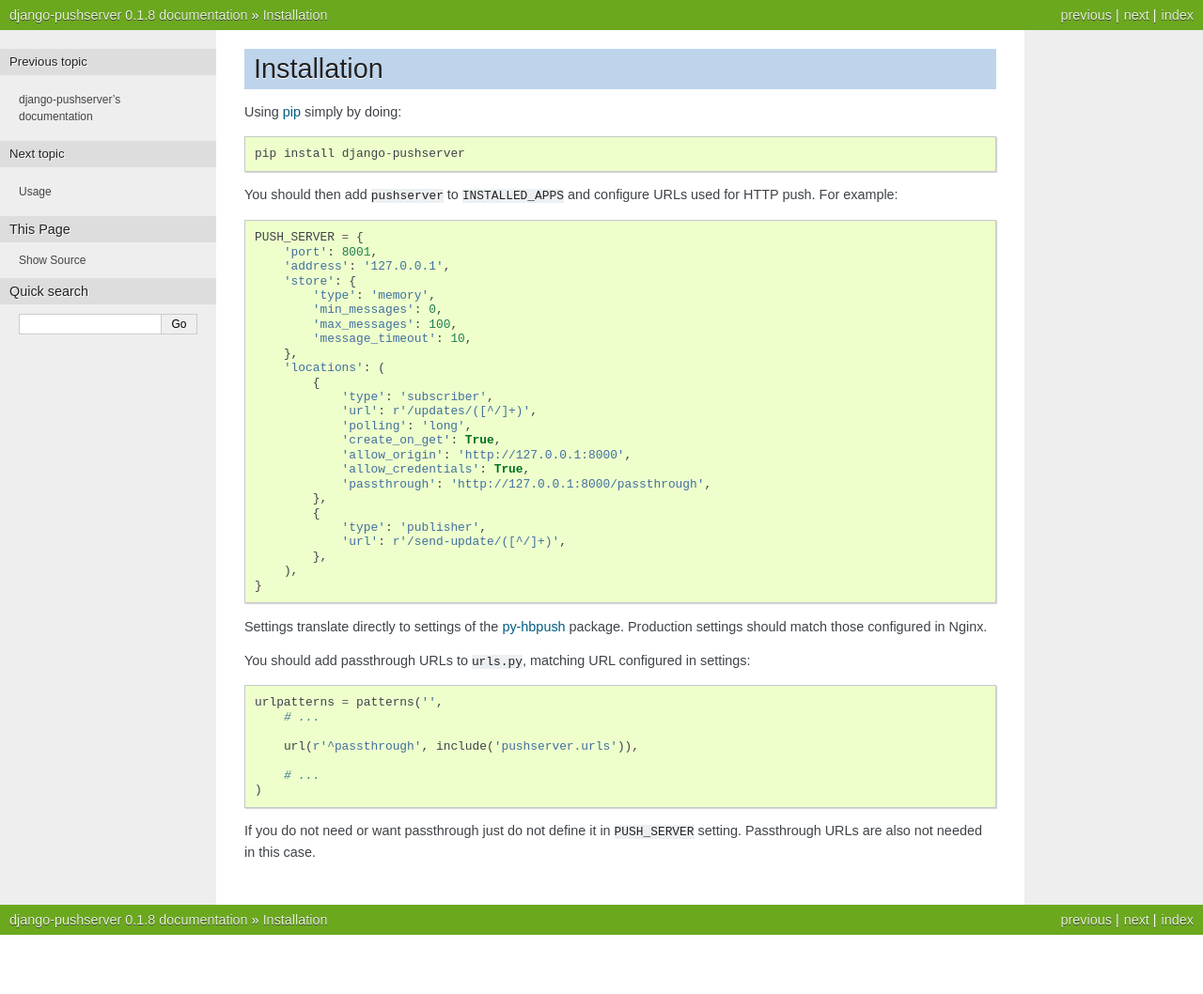
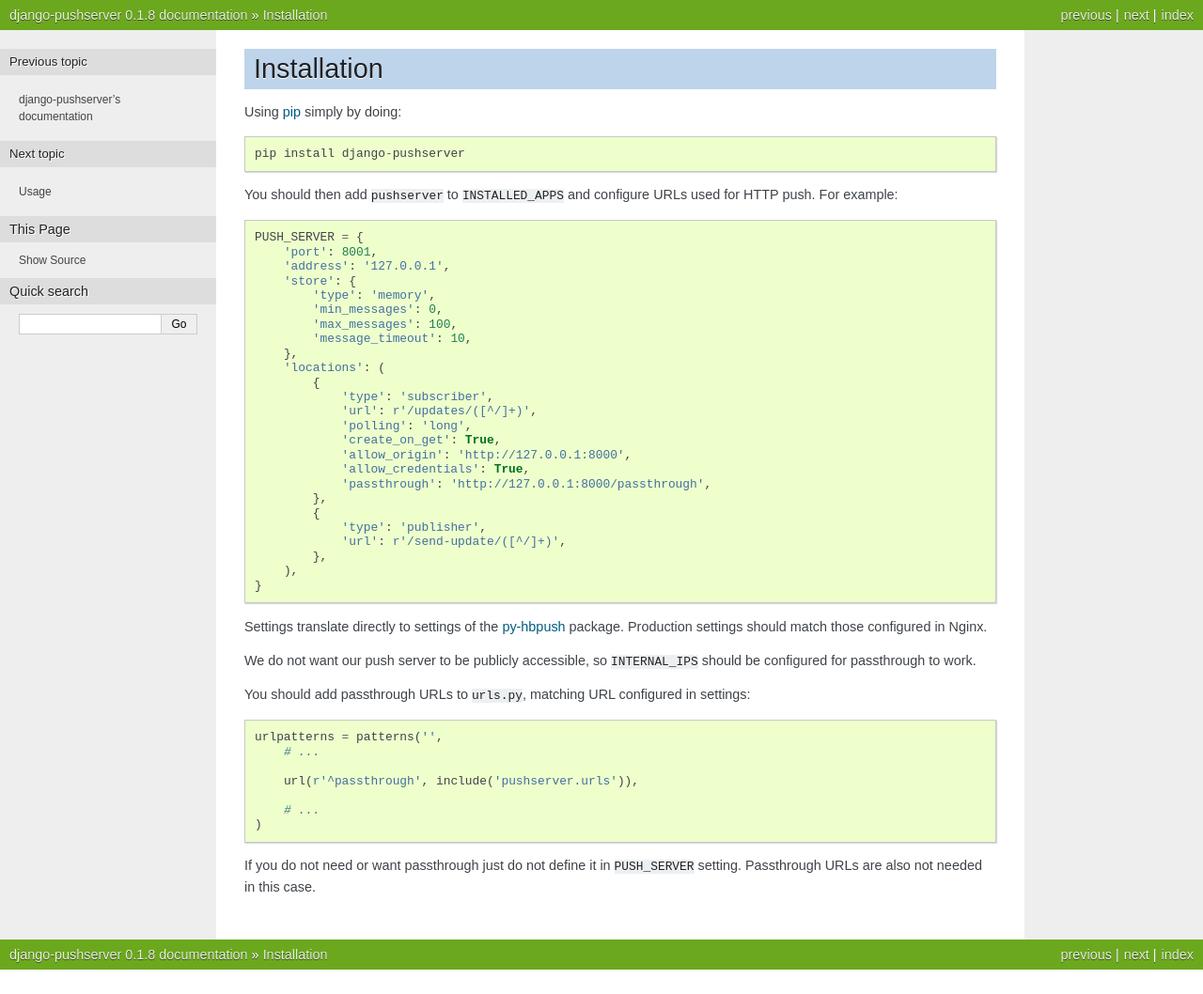
Before and after one commit to mitar/django-pushserver, a Sphinx documentation site: the page built from docs/installation.rst, in a window 1280 px wide. Shown: the whole page at 94% size. Built offline with Sphinx 7.4.7, drawn with Linux system fonts in a browser that asks for light colours; before the commit the page ends 1021 px from its top, so only the background shows below that.

Commit message:
Updated documentation.

```diff
--- a/docs/installation.rst
+++ b/docs/installation.rst
@@ -41,6 +41,8 @@
 
 .. _py-hbpush: https://github.com/mitar/py-hbpush/tree/mitar
 
+We do not want our push server to be publicly accessible, so ``INTERNAL_IPS`` should be configured for passthrough to work.
+
 You should add passthrough URLs to ``urls.py``, matching URL configured in
 settings::
 
```
